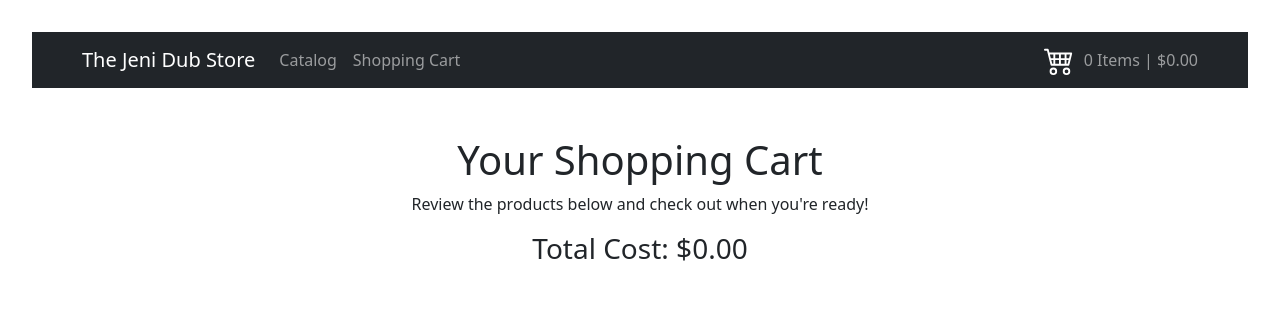
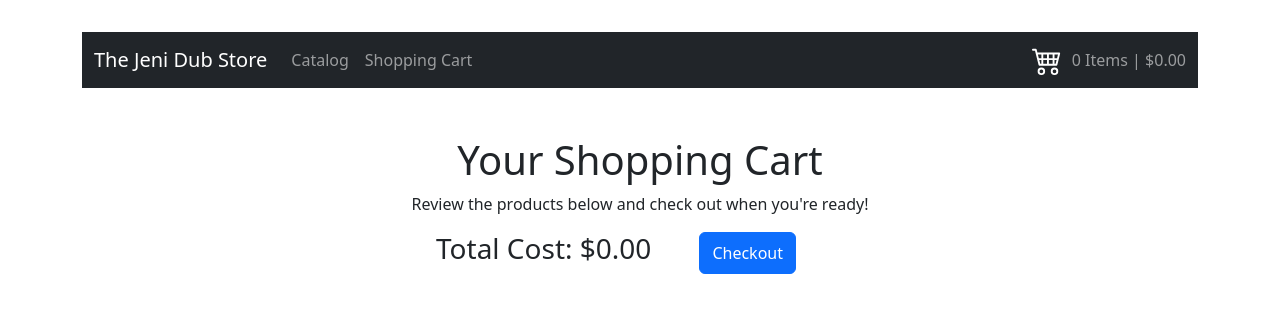
Before and after one commit to jenidub/JeniDub-FakeStore-Website, a React (Vite) app: page /cart in a window 1280 px wide. Shown: the top 312 px of the page. Built offline with nearby package versions, Linux system fonts and the light colour scheme.

Commit message:
Added Checkout button that thanks user for purchase and clears cart

```diff
--- a/src/App.tsx
+++ b/src/App.tsx
@@ -3,31 +3,12 @@ import ProductCatalog from "./components/ProductCatalog";
 import ShoppingCart from "./components/ShoppingCart";
 import './App.css'
 
-// import { useState, useEffect } from 'react'
-// import ShoppingCartContext from "./context/ShoppingCartContext";
-// import type { Product } from "./types/Product";
-
 function App() {
-    // const [ shoppingCart ] = useState(() => {
-    //     const currentCart = window.sessionStorage.getItem('shoppingCart') || "";
-
-    //     if (currentCart && currentCart !== "undefined" && currentCart !== "null") {
-    //         return JSON.parse(currentCart)
-    //     }
-    //     return [];
-    // });
-
-    // useEffect(() => {
-    //     window.sessionStorage.setItem('shoppingCart', JSON.stringify(shoppingCart));
-    // }, [shoppingCart]);
-
     return (
-        // <ShoppingCartContext.Provider value={{ shoppingCart, setShoppingCart }}>
-            <Routes>
-                <Route path="/" element={<ProductCatalog />} />
-                <Route path="/cart" element={<ShoppingCart />} />
-            </Routes>
-        // </ShoppingCartContext.Provider>
+        <Routes>
+            <Route path="/" element={<ProductCatalog />} />
+            <Route path="/cart" element={<ShoppingCart />} />
+        </Routes>
     )
 }
 
--- a/src/components/CartCard.tsx
+++ b/src/components/CartCard.tsx
@@ -1,4 +1,3 @@
-import { useState } from "react";
 import { Container, Card, Button, Stack, Col, Row } from "react-bootstrap";
 import { useDispatch, useSelector } from "react-redux";
 import type { RootState, AppDispatch } from "../redux/store";
@@ -7,18 +6,16 @@ import type { Product } from "../redux/cartSlice";
 
 function CartCard (productInfo: Product) {
     const { shoppingCart } = useSelector((state: RootState) => state.shoppingCart);
-    const [ quantity, setQuantity ] = useState(shoppingCart.filter(product => product.id === productInfo.id).length || 0);
+    const quantity = shoppingCart.filter(product => product.id === productInfo.id).length;
 
     const dispatch = useDispatch<AppDispatch>();
 
     const handleAddToCart = (newProduct: Product) => {
         dispatch(addToCart(newProduct));
-        setQuantity(quantity + 1);
     }
 
     const handleRemoveFromCart = (productId: number) => {
         dispatch(removeFromCart(productId));
-        setQuantity(quantity - 1);
     }
 
     return (
@@ -34,11 +31,7 @@ function CartCard (productInfo: Product) {
                     </Col>
                     <Col xs={2}>
                         <p><b>Total Cost: ${(productInfo.price * quantity).toFixed(2)}</b></p>
-                        {quantity <= 0 ?
-                            (
-                                <div></div>
-                            )
-                            :
+                        {quantity > 0 &&
                             (
                                 <Stack direction="horizontal" gap={2}>
                                     <Button onClick={() => handleRemoveFromCart(productInfo.id)}>-</Button>
--- /dev/null
+++ b/src/components/Checkout.tsx
@@ -0,0 +1,23 @@
+// import { useState } from 'react';
+import Button from 'react-bootstrap/Button';
+import Modal from 'react-bootstrap/Modal';
+
+const Checkout = ({ show, handleClose }: { show: boolean; handleClose: () => void}) => {
+    return (
+        <>
+            <Modal show={show} onHide={handleClose}>
+                <Modal.Header closeButton>
+                    <Modal.Title>Thank You </Modal.Title>
+                </Modal.Header>
+                <Modal.Body>Thank you for your purchase. You can expect a follow up email with the tracking information in the next 24-48 hours</Modal.Body>
+                <Modal.Footer>
+                    <Button variant="primary" onClick={handleClose}>
+                        Close
+                    </Button>
+                </Modal.Footer>
+            </Modal>
+        </>
+    );
+}
+
+export default Checkout;
--- a/src/components/MenuBar.tsx
+++ b/src/components/MenuBar.tsx
@@ -2,20 +2,22 @@ import { Container, Nav, Navbar } from 'react-bootstrap';
 import { BsCart4 } from 'react-icons/bs';
 import { useSelector } from "react-redux";
 import type { RootState } from "../redux/store";
+import { useNavigate } from 'react-router-dom';
 
 function MenuBar() {
     const { shoppingCart } = useSelector((state: RootState) => state.shoppingCart);
     const totalCost = shoppingCart.reduce((total, product) => total + product.price, 0);
+    const navigate = useNavigate();
 
     return (
         <div>
             <Navbar bg="dark" data-bs-theme="dark" expand="lg" className="justify-content-between mb-5">
                 <Container>
-                    <Navbar.Brand href="#home">The Jeni Dub Store</Navbar.Brand>
+                    <Navbar.Brand onClick={() => navigate('/')}>The Jeni Dub Store</Navbar.Brand>
                     <Navbar.Toggle aria-controls="basic-navbar-nav" />
                     <Nav className="me-auto">
-                        <Nav.Link href="/">Catalog</Nav.Link>
-                        <Nav.Link href="/cart">Shopping Cart</Nav.Link>
+                        <Nav.Link onClick={() => navigate('/')}>Catalog</Nav.Link>
+                        <Nav.Link onClick={() => navigate('/cart')}>Shopping Cart</Nav.Link>
                     </Nav>
                     <Navbar.Toggle />
                     <Navbar.Collapse className="justify-content-end">
--- a/src/components/ProductCard.tsx
+++ b/src/components/ProductCard.tsx
@@ -1,28 +1,21 @@
-import { useState } from "react";
 import { Card, Button, Stack } from "react-bootstrap";
 import type { Product } from "../redux/cartSlice";
-
-// import ShoppingCartContext from "../context/ShoppingCartContext";
-// import type { Product } from "../types/Product";
-
 import { useDispatch, useSelector } from "react-redux";
 import type { RootState, AppDispatch } from "../redux/store";
 import { addToCart, removeFromCart } from "../redux/cartSlice";
 
 function ProductCard (productInfo: Product) {
     const { shoppingCart } = useSelector((state: RootState) => state.shoppingCart);
-    const [ quantity, setQuantity ] = useState(shoppingCart.filter(product => product.id === productInfo.id).length || 0);
+    const quantity = shoppingCart.filter(product => product.id === productInfo.id).length;
 
     const dispatch = useDispatch<AppDispatch>();
 
     const handleAddToCart = (newProduct: Product) => {
         dispatch(addToCart(newProduct));
-        setQuantity(quantity + 1);
     }
 
     const handleRemoveFromCart = (productId: number) => {
         dispatch(removeFromCart(productId));
-        setQuantity(quantity - 1);
     }
 
     return (
--- a/src/components/ShoppingCart.tsx
+++ b/src/components/ShoppingCart.tsx
@@ -1,12 +1,24 @@
-import { Container, Row } from "react-bootstrap";
+import { useState } from "react";
+import { Container, Row, Button } from "react-bootstrap";
 import MenuBar from "./MenuBar";
-import { useSelector } from "react-redux";
-import type { RootState } from "../redux/store";
+import { useSelector, useDispatch } from "react-redux";
+import type { RootState, AppDispatch } from "../redux/store";
 import CartCard from "./CartCard";
+import Checkout from "./Checkout";
+import { checkout } from "../redux/cartSlice";
 
 function ShoppingCart () {
     const { shoppingCart } = useSelector((state: RootState) => state.shoppingCart);
-    console.log("current cart:   ", shoppingCart);
+
+    const dispatch = useDispatch<AppDispatch>();
+
+
+    const [show, setShow] = useState(false);
+    const handleClose = () => {
+        dispatch(checkout());
+        setShow(false);
+    }
+    const handleShow = () => setShow(true);
 
     const productList = new Set();
     const uniqueProducts = shoppingCart.filter(product => {
@@ -19,12 +31,19 @@ function ShoppingCart () {
 
     return(
         <>
-            <div>
+            <Container style={{}}>
                 <MenuBar />
-                <h1>Your Shopping Cart</h1>
-                <p>Review the products below and check out when you're ready!</p>
-                <h3>Total Cost: ${totalCost.toFixed(2)}</h3>
-            </div>
+                <div>
+                    <h1>Your Shopping Cart</h1>
+                    <p>Review the products below and check out when you're ready!</p>
+                </div>
+                <div className="d-flex justify-content-center mb-5">
+                    <h3>Total Cost: ${totalCost.toFixed(2)}</h3>
+                    <Button className="mx-5" variant="primary" onClick={handleShow}>
+                        Checkout
+                    </Button>
+                </div>
+            </Container>
             <Container style={{}}>
                 <Row style={{}}>
                     {uniqueProducts?.map(product => (
@@ -32,6 +51,11 @@ function ShoppingCart () {
                     ))}
                 </Row>
             </Container>
+            <Container>
+                {show && (
+                    <Checkout show={show} handleClose={handleClose} />
+                )}
+            </Container>
         </>
     )
 }
--- a/src/redux/cartSlice.tsx
+++ b/src/redux/cartSlice.tsx
@@ -45,10 +45,13 @@ const cartSlice = createSlice({
                 state.shoppingCart = updatedCart;
             }
         },
+        checkout: (state: ShoppingCartState)  => {
+            state.shoppingCart = [];
+        }
     },
 });
 
-export const { addToCart, removeFromCart } = cartSlice.actions;
+export const { addToCart, removeFromCart, checkout } = cartSlice.actions;
 export default cartSlice.reducer;
 
 // addToCart - adds a product to cart or increases quantity if it already exists
```
Also changed, not shown: src/main.tsx (+7 -6 lines).
